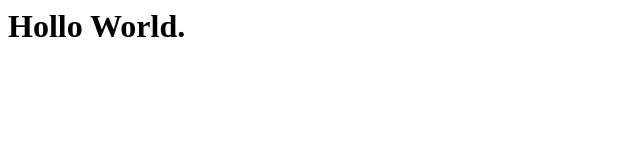
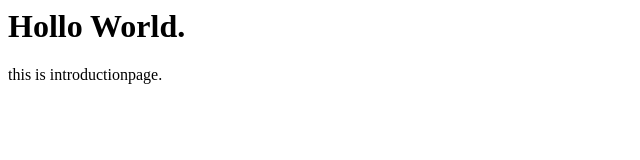
Before and after one commit to shoishizaki/introductionpage, a plain HTML site: page index.html in a window 1280 px wide. Shown: the whole page, without its empty margins (0-640 px from the left). Drawn offline with Linux system fonts and the light colour scheme.

Commit message:
write detail

```diff
--- a/index.html
+++ b/index.html
@@ -1 +1,2 @@
 <h1>Hollo World.</h1>
+<p>this is introductionpage.</p>
```
